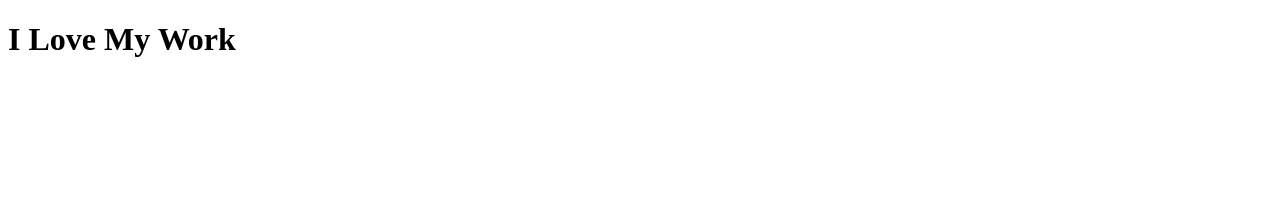
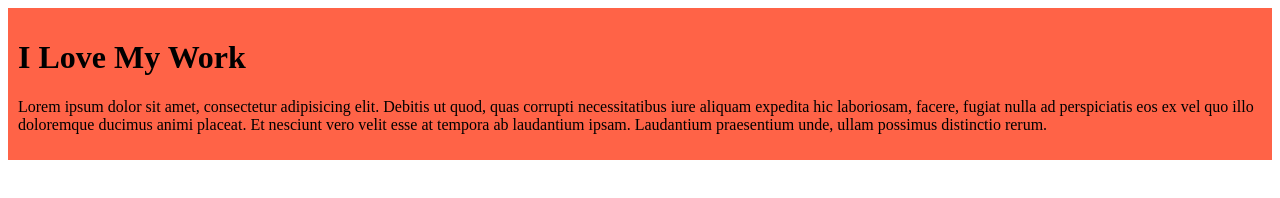
Before and after one commit to sajjadursohag/my-second-simple-website, a plain HTML site: page index.html in a window 1280 px wide. Drawn offline with Linux system fonts and the light colour scheme.

Commit message:
added blogs

```diff
--- a/index.html
+++ b/index.html
@@ -4,8 +4,14 @@
     <meta charset="UTF-8">
     <meta name="viewport" content="width=device-width, initial-scale=1.0">
     <title>My Second Simple Website</title>
+    <link rel="stylesheet" href="styles/blog.css">
 </head>
 <body>
-    <h1>I Love My Work</h1>
+    <div>
+        <h1>I Love My Work</h1>
+        <p>Lorem ipsum dolor sit amet, consectetur adipisicing elit. Debitis ut quod, quas corrupti necessitatibus iure aliquam expedita hic laboriosam, facere, fugiat nulla ad perspiciatis eos ex vel quo illo doloremque ducimus animi placeat. Et nesciunt vero velit esse at tempora ab laudantium ipsam. Laudantium praesentium unde, ullam possimus distinctio rerum.</p>
+
+    </div>
+
 </body>
 </html>
--- /dev/null
+++ b/styles/blog.css
@@ -0,0 +1,4 @@
+div{
+    background-color: tomato;
+    padding: 10px;
+}
```
